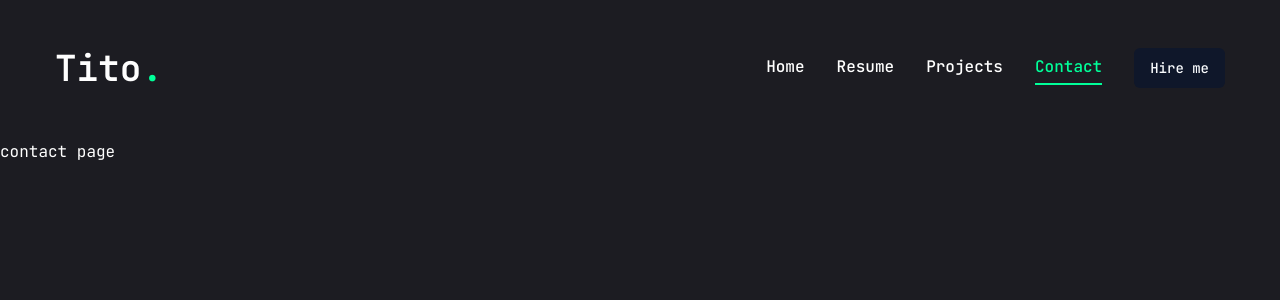
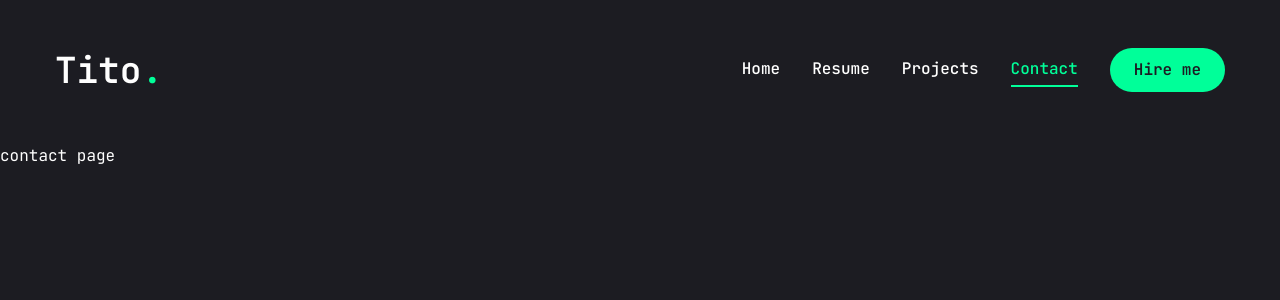
Before and after one commit to Poiixen/poiixen.github.io, a Next.js app: page /contact in a window 1280 px wide. Shown: the top 300 px of the page. Built offline with nearby package versions, Linux system fonts and the light colour scheme.

Commit message:
updated mobileNav

```diff
--- a/components/Header.jsx
+++ b/components/Header.jsx
@@ -3,6 +3,8 @@
 
 // components
 import Nav from "./Nav";
+import MobileNav from "./ui/MobileNav";
+
 
 const Header = () => {
   return (
@@ -24,10 +26,12 @@
         </div>
 
       {/* Mobile nav */}
-        <div className="xl:hidden">mobile nav</div>
+        <div className="xl:hidden">
+          <MobileNav/>
+        </div>
       </div>
   </header>
   );
 };
 
-export default Header
+export default Header;
--- /dev/null
+++ b/components/ui/MobileNav.jsx
@@ -0,0 +1,63 @@
+"use client"
+
+import { Sheet, SheetContent, SheetTrigger } from '@/components/ui/sheet'
+import { usePathname } from 'next/navigation';
+import Link from 'next/link'
+import { CiMenuFries } from 'react-icons/ci'
+
+
+const links = [
+  {
+      name: "home",
+      path: "/",
+  },
+  {
+      name: "resume",
+      path: "/resume",
+  },
+  {
+      name: "projects",
+      path: "/projects",
+  },
+  {
+      name: "contact",
+      path: "/contact",
+  },
+]
+
+const MobileNav = () => {
+  const pathname = usePathname()
+  return (
+    <Sheet>
+      <SheetTrigger className="flex justify-center items-center">
+        <CiMenuFries className="text-[32px] text-accent" />
+      </SheetTrigger>
+      <SheetContent className="flex flex-col">
+        <div className='mt-32 mb-40 text-center text-2xl '>
+          <Link href='/'>
+            <h1 className='text-4xl font semibold'>
+              Tito<span className='text-accent'>. </span>
+            </h1>
+          </Link>
+          {/* logo */}
+        </div>
+        <nav className='flex flex-col justify-center items-center gap-8'>
+          {links.map((link, index) => {
+            return (
+              <Link
+                href={link.path}
+                key={index}
+                className={
+                  `${link.path === pathname && 'text-accent border-b-2 border-accent'} text-xl capitalize hover:text-accent transition-all`
+                }>
+                {link.name}
+              </Link>
+            );
+          })}
+        </nav>
+      </SheetContent>
+    </Sheet>
+  )
+}
+
+export default MobileNav;
--- a/components/ui/button.jsx
+++ b/components/ui/button.jsx
@@ -5,25 +5,19 @@
 import { cn } from "@/lib/utils"
 
 const buttonVariants = cva(
-  "inline-flex items-center justify-center whitespace-nowrap rounded-md text-sm font-medium ring-offset-white transition-colors focus-visible:outline-none focus-visible:ring-2 focus-visible:ring-slate-950 focus-visible:ring-offset-2 disabled:pointer-events-none disabled:opacity-50 dark:ring-offset-slate-950 dark:focus-visible:ring-slate-300",
+  "inline-flex items-center justify-center whitespace-nowrap rounded-full text-base font-semibold ring-offset-white transition-colors",
   {
     variants: {
       variant: {
-        default: "bg-slate-900 text-slate-50 hover:bg-slate-900/90 dark:bg-slate-50 dark:text-slate-900 dark:hover:bg-slate-50/90",
-        destructive:
-          "bg-red-500 text-slate-50 hover:bg-red-500/90 dark:bg-red-900 dark:text-slate-50 dark:hover:bg-red-900/90",
-        outline:
-          "border border-slate-200 bg-white hover:bg-slate-100 hover:text-slate-900 dark:border-slate-800 dark:bg-slate-950 dark:hover:bg-slate-800 dark:hover:text-slate-50",
-        secondary:
-          "bg-slate-100 text-slate-900 hover:bg-slate-100/80 dark:bg-slate-800 dark:text-slate-50 dark:hover:bg-slate-800/80",
-        ghost: "hover:bg-slate-100 hover:text-slate-900 dark:hover:bg-slate-800 dark:hover:text-slate-50",
-        link: "text-slate-900 underline-offset-4 hover:underline dark:text-slate-50",
+        default: "bg-accent text-primary hover:bg-accent-hover",
+        primary: "bg-primary text-white",
+        outline: "border border-accent bg-transparent text-accent hover:bg-accent hover:text-primary",
       },
       size: {
-        default: "h-10 px-4 py-2",
-        sm: "h-9 rounded-md px-3",
-        lg: "h-11 rounded-md px-8",
-        icon: "h-10 w-10",
+        default: "h-[44px] px-6",
+        md: "h-[48px] px-6",
+        lg: "h-[56px] px-8 text-sm uppercase tracking-[2px]",
+
       },
     },
     defaultVariants: {
--- a/components/ui/sheet.jsx
+++ b/components/ui/sheet.jsx
@@ -1,32 +1,32 @@
 "use client";
-import * as React from "react"
-import * as SheetPrimitive from "@radix-ui/react-dialog"
+import * as React from "react";
+import * as SheetPrimitive from "@radix-ui/react-dialog";
 import { cva } from "class-variance-authority";
-import { X } from "lucide-react"
+import { cn } from "@/lib/utils";
+import { IoMdClose } from 'react-icons/io'; // Corrected import statement
 
-import { cn } from "@/lib/utils"
+const Sheet = SheetPrimitive.Root;
 
-const Sheet = SheetPrimitive.Root
+const SheetTrigger = SheetPrimitive.Trigger;
 
-const SheetTrigger = SheetPrimitive.Trigger
+const SheetClose = SheetPrimitive.Close;
 
-const SheetClose = SheetPrimitive.Close
-
-const SheetPortal = SheetPrimitive.Portal
+const SheetPortal = SheetPrimitive.Portal;
 
 const SheetOverlay = React.forwardRef(({ className, ...props }, ref) => (
   <SheetPrimitive.Overlay
     className={cn(
-      "fixed inset-0 z-50 bg-black/80  data-[state=open]:animate-in data-[state=closed]:animate-out data-[state=closed]:fade-out-0 data-[state=open]:fade-in-0",
+      "fixed inset-0 z-50 bg-black/80 data-[state=open]:animate-in data-[state=closed]:animate-out data-[state=closed]:fade-out-0 data-[state=open]:fade-in-0",
       className
     )}
     {...props}
-    ref={ref} />
-))
-SheetOverlay.displayName = SheetPrimitive.Overlay.displayName
+    ref={ref}
+  />
+));
+SheetOverlay.displayName = SheetPrimitive.Overlay.displayName;
 
 const sheetVariants = cva(
-  "fixed z-50 gap-4 bg-white p-6 shadow-lg transition ease-in-out data-[state=open]:animate-in data-[state=closed]:animate-out data-[state=closed]:duration-300 data-[state=open]:duration-500 dark:bg-slate-950",
+  "fixed z-50 gap-4 bg-primary p-6 shadow-lg transition ease-in-out data-[state=open]:animate-in data-[state=closed]:animate-out data-[state=closed]:duration-300 data-[state=open]:duration-500 dark:bg-slate-950",
   {
     variants: {
       side: {
@@ -35,14 +35,14 @@
           "inset-x-0 bottom-0 border-t data-[state=closed]:slide-out-to-bottom data-[state=open]:slide-in-from-bottom",
         left: "inset-y-0 left-0 h-full w-3/4 border-r data-[state=closed]:slide-out-to-left data-[state=open]:slide-in-from-left sm:max-w-sm",
         right:
-          "inset-y-0 right-0 h-full w-3/4  border-l data-[state=closed]:slide-out-to-right data-[state=open]:slide-in-from-right sm:max-w-sm",
+          "inset-y-0 right-0 h-full w-3/4 border-l data-[state=closed]:slide-out-to-right data-[state=open]:slide-in-from-right sm:max-w-sm",
       },
     },
     defaultVariants: {
       side: "right",
     },
   }
-)
+);
 
 const SheetContent = React.forwardRef(({ side = "right", className, children, ...props }, ref) => (
   <SheetPortal>
@@ -50,50 +50,34 @@
     <SheetPrimitive.Content ref={ref} className={cn(sheetVariants({ side }), className)} {...props}>
       {children}
       <SheetPrimitive.Close
-        className="absolute right-4 top-4 rounded-sm opacity-70 ring-offset-white transition-opacity hover:opacity-100 focus:outline-none focus:ring-2 focus:ring-slate-950 focus:ring-offset-2 disabled:pointer-events-none data-[state=open]:bg-slate-100 dark:ring-offset-slate-950 dark:focus:ring-slate-300 dark:data-[state=open]:bg-slate-800">
-        <X className="h-4 w-4" />
+        className="absolute right-8 top-8 transition-opacity outline-none">
+        <IoMdClose className="text-3xl text-accent" />
         <span className="sr-only">Close</span>
       </SheetPrimitive.Close>
     </SheetPrimitive.Content>
   </SheetPortal>
-))
-SheetContent.displayName = SheetPrimitive.Content.displayName
+));
+SheetContent.displayName = SheetPrimitive.Content.displayName;
 
-const SheetHeader = ({
-  className,
-  ...props
-}) => (
-  <div
-    className={cn("flex flex-col space-y-2 text-center sm:text-left", className)}
-    {...props} />
-)
-SheetHeader.displayName = "SheetHeader"
+const SheetHeader = ({ className, ...props }) => (
+  <div className={cn("flex flex-col space-y-2 text-center sm:text-left", className)} {...props} />
+);
+SheetHeader.displayName = "SheetHeader";
 
-const SheetFooter = ({
-  className,
-  ...props
-}) => (
-  <div
-    className={cn("flex flex-col-reverse sm:flex-row sm:justify-end sm:space-x-2", className)}
-    {...props} />
-)
-SheetFooter.displayName = "SheetFooter"
+const SheetFooter = ({ className, ...props }) => (
+  <div className={cn("flex flex-col-reverse sm:flex-row sm:justify-end sm:space-x-2", className)} {...props} />
+);
+SheetFooter.displayName = "SheetFooter";
 
 const SheetTitle = React.forwardRef(({ className, ...props }, ref) => (
-  <SheetPrimitive.Title
-    ref={ref}
-    className={cn("text-lg font-semibold text-slate-950 dark:text-slate-50", className)}
-    {...props} />
-))
-SheetTitle.displayName = SheetPrimitive.Title.displayName
+  <SheetPrimitive.Title ref={ref} className={cn("text-lg font-semibold text-slate-950 dark:text-slate-50", className)} {...props} />
+));
+SheetTitle.displayName = SheetPrimitive.Title.displayName;
 
 const SheetDescription = React.forwardRef(({ className, ...props }, ref) => (
-  <SheetPrimitive.Description
-    ref={ref}
-    className={cn("text-sm text-slate-500 dark:text-slate-400", className)}
-    {...props} />
-))
-SheetDescription.displayName = SheetPrimitive.Description.displayName
+  <SheetPrimitive.Description ref={ref} className={cn("text-sm text-slate-500 dark:text-slate-400", className)} {...props} />
+));
+SheetDescription.displayName = SheetPrimitive.Description.displayName;
 
 export {
   Sheet,
@@ -106,4 +90,4 @@
   SheetFooter,
   SheetTitle,
   SheetDescription,
-}
+};
--- a/package.json
+++ b/package.json
@@ -22,6 +22,7 @@
     "next": "14.2.5",
     "react": "^18",
     "react-dom": "^18",
+    "react-icons": "^5.2.1",
     "tailwind-merge": "^2.4.0",
     "tailwindcss-animate": "^1.0.7"
   },
```
Also changed, not shown: app/page.jsx (+5 -2 lines), 1 other file (tests, documents, lock files or other folders).
